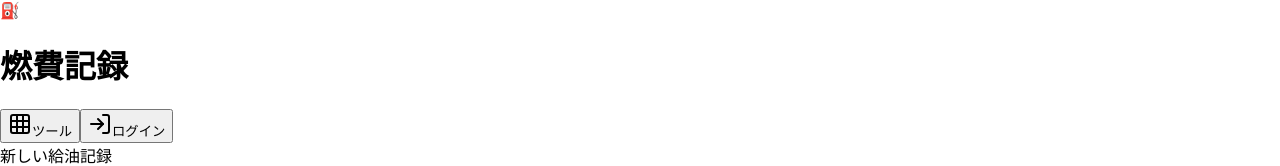
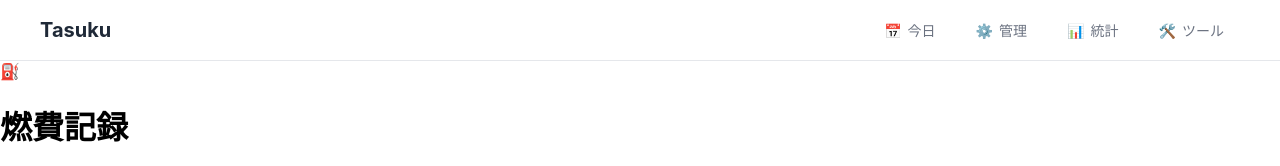
Before and after one commit to TAKA1040/tasuku, a Next.js app: page /tools/nenpi in a window 1280 px wide. Shown: the top 166 px of the page. Built offline with nearby package versions, Linux system fonts and the light colour scheme; no server answers.

Commit message:
fix: Add Navigation component to layout
Navigation component was created but not imported anywhere.
Now added to root layout to show Tools button on all pages.

🤖 Generated with [Claude Code](https://claude.com/claude-code)

Co-Authored-By: Claude <noreply@anthropic.com>

```diff
--- a/src/app/layout.tsx
+++ b/src/app/layout.tsx
@@ -24,6 +24,7 @@ export const viewport = 'width=device-width, initial-scale=1'
 export const dynamic = 'force-dynamic'
 
 import { ThemeProvider } from '@/components/ThemeProvider'
+import { Navigation } from '@/components/Navigation'
 import './globals.css'
 
 export default function RootLayout({
@@ -39,6 +40,7 @@ export default function RootLayout({
         overflowX: 'hidden'
       }}>
         <ThemeProvider>
+          <Navigation />
           {children}
         </ThemeProvider>
       </body>
```
